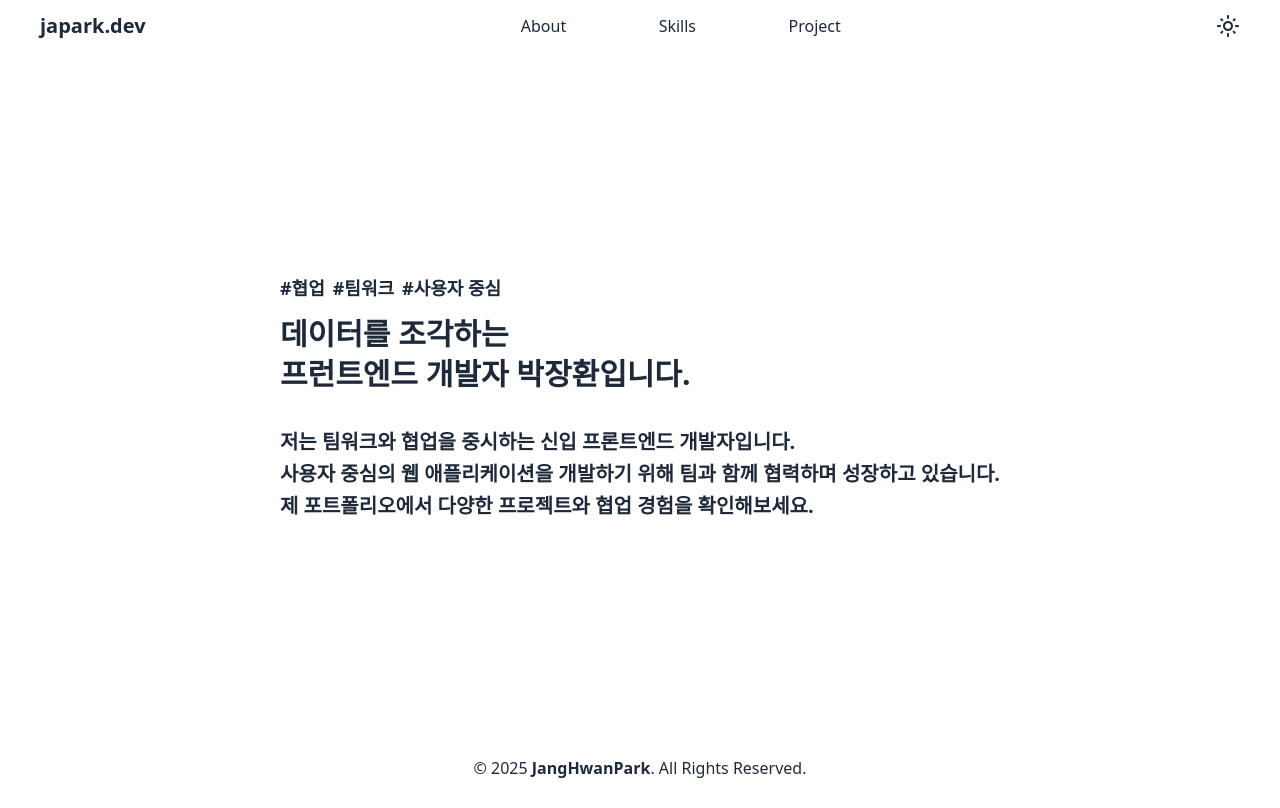
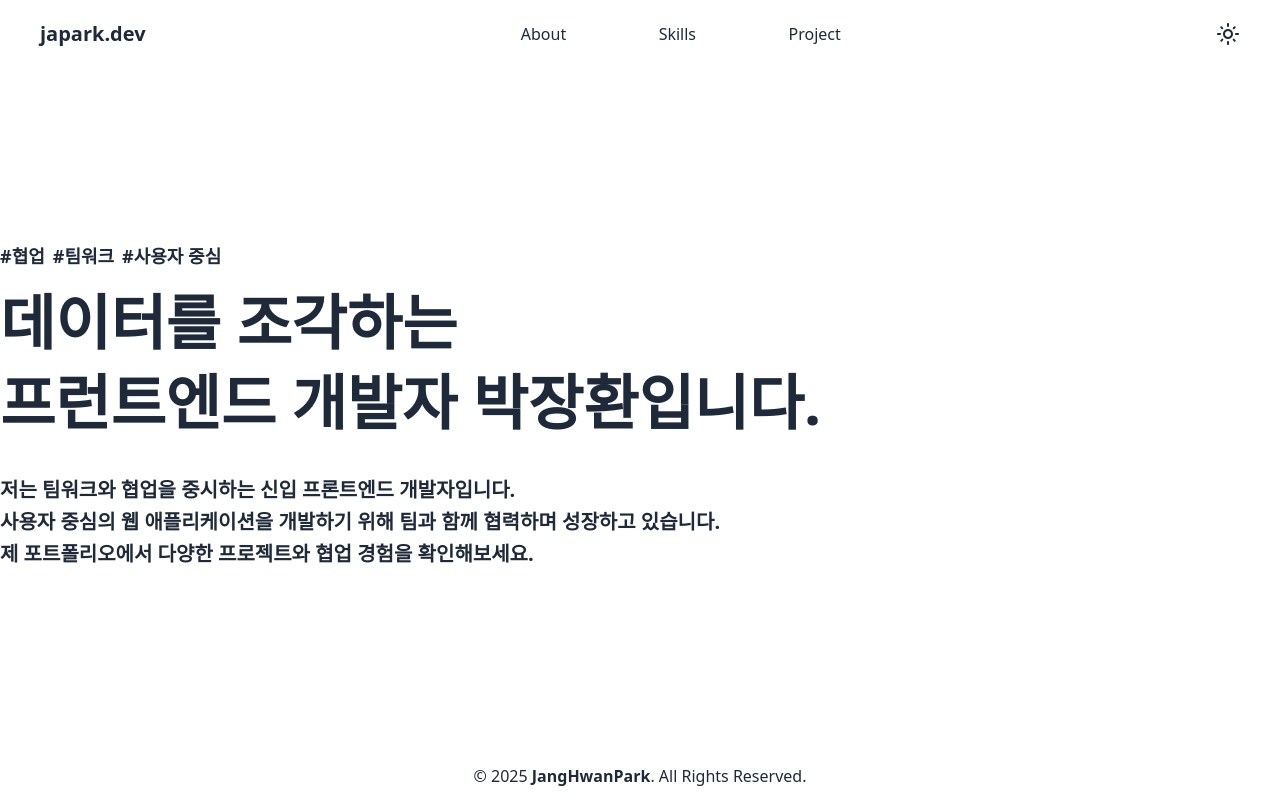
Before and after one commit to JangHwanPark/JangHwan-Portfolio, a React (Vite) app: page / in a window 1280 px wide. Built offline with nearby package versions, Linux system fonts and the light colour scheme.

Commit message:
:recycle: refactor - 컴포넌트 레이아웃 조절

```diff
--- a/src/layout/Header/Header.tsx
+++ b/src/layout/Header/Header.tsx
@@ -17,7 +17,7 @@ const navbar = [
 const Header = () => {
   return (
     <header className='w-full pb-5'>
-      <div className='pt-3 px-10 flex justify-between items-center'>
+      <div className='pt-5 px-10 flex justify-between items-center'>
         <Logo/>
         <Navigation items={navbar} className='w-full max-w-xs'/>
         {/*<Navigation items={iconNavbar} className='w-16 max-w-sm'/>*/}
--- a/src/layout/PageHeader/PageHeader.tsx
+++ b/src/layout/PageHeader/PageHeader.tsx
@@ -9,7 +9,7 @@ const PageHeader = ({
 }) => {
   return (
     <header className='py-10'>
-      <h2 className='mb-5 text-4xl font-bold'>{title}</h2>
+      <h2 className='mb-5 text-6xl font-bold'>{title}</h2>
       <p className='text-xl leading-8'>{children}</p>
     </header>
   );
--- a/src/pages/Home.tsx
+++ b/src/pages/Home.tsx
@@ -6,20 +6,20 @@ const tag = [
 
 const Home = () => {
   return (
-    <section className="w-full min-h-[calc(100vh-124px)] flex items-center justify-center">
+    <section className="w-full min-h-[calc(100vh-124px)] flex items-center">
       <header className="font-bold leading-8">
-        <p className="text-lg mb-3">
+        <p className="w-fit text-lg mb-3">
           {tag.map((item, index) => (
             <span key={index} className='first:pr-2 last:pl-2'>#{item.label}</span>
           ))}
         </p>
-        <h1 className="mb-8 text-3xl leading-10 whitespace-pre-line">
+        <h1 className="w-fit mb-8 text-6xl leading-20">
           {/* 사용자 경험을 디자인하는 */}
           {/* 사용자 경험을 고민하는 */}
           데이터를 조각하는<br/>
           프런트엔드 개발자 박장환입니다.
         </h1>
-        <h2 className="text-xl leading-8">
+        <h2 className="w-fit text-xl leading-8">
           저는 팀워크와 협업을 중시하는 신입 프론트엔드 개발자입니다.<br />
           사용자 중심의 웹 애플리케이션을 개발하기 위해 팀과 함께 협력하며 성장하고 있습니다.<br />
           제 포트폴리오에서 다양한 프로젝트와 협업 경험을 확인해보세요.
```
